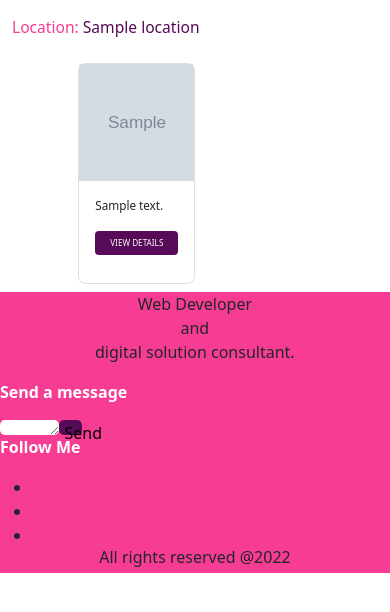
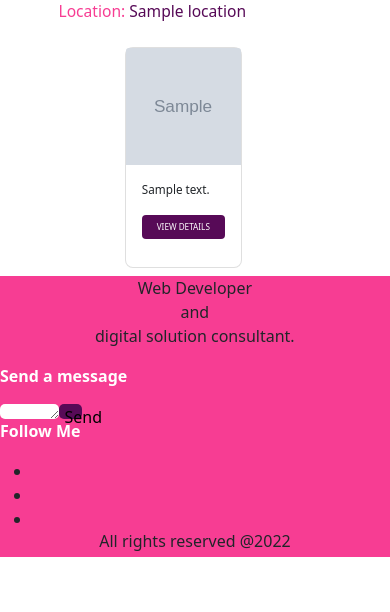
Before and after one commit to victoriamwangi/MyGallery, a Django app: page /location/ in a window 390 px wide; the page is wider, and only the part inside the window is pictured. Shown: the part 56-668 px from the top of that part. Run offline with Django 4.2, Linux system fonts and the light colour scheme; tables that the repository leaves empty hold one stand-in row (values such as "Sample post"); grey boxes marked "Sample" are stand-in pictures; some libraries are stand-ins or nearby versions.

Commit message:
style homepage

```diff
--- a/gallery/templates/location.html
+++ b/gallery/templates/location.html
@@ -1,7 +1,9 @@
 {%extends 'base.html'%} {% block content %}
-<div class="container">
+<div class="row">
+  <div class="col-lg-1 dash"></div>
+  <div class="col-lg-10 col-md-4 col-sm-12 posts">
     {% for location in locations%}
-  <p></p>
+
     <p class="category">
       <span>Location:</span> {{ location.location_name | capfirst}}
     </p>
@@ -43,7 +45,11 @@
               ></button>
             </div>
             <div class="modal-body">
-            <img class="card-img-top myImg" src="{{image.image.url}}" alt="" />
+              <img
+                class="card-img-top myImg"
+                src="{{image.image.url}}"
+                alt=""
+              />
               <p>{{image.description}}</p>
 
               <p>
@@ -91,4 +97,7 @@
     </div>
     {% endfor %}
   </div>
+  <div class="col-lg-1 dash"></div>
+
   {% endblock %}
+</div>
```
Also changed, not shown: gallery/templates/category.html (+11 -2 lines). Lines whose indentation alone changed are shown as unchanged.
